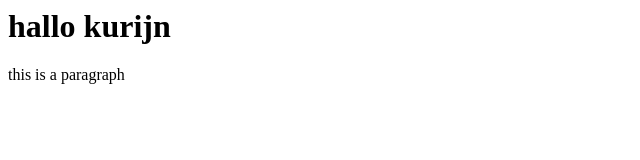
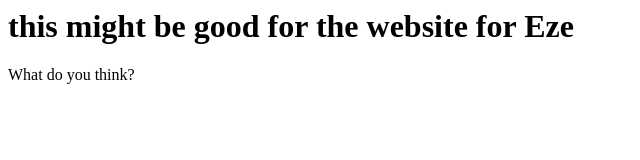
Before and after one commit to CyberHaxxor/CyberHaxxor.github.io, a plain HTML site: page index.html in a window 1280 px wide. Shown: the whole page, without its empty margins (0-640 px from the left). Drawn offline with Linux system fonts and the light colour scheme.

Commit message:
added message beans

```diff
--- a/index.html
+++ b/index.html
@@ -1,6 +1,6 @@
 <html>
 <body>
-<h1>hallo kurijn</h1>
-this is a paragraph
+<h1>this might be good for the website for Eze</h1>
+<p>What do you think?</p>
 </body>
 </html>
```
